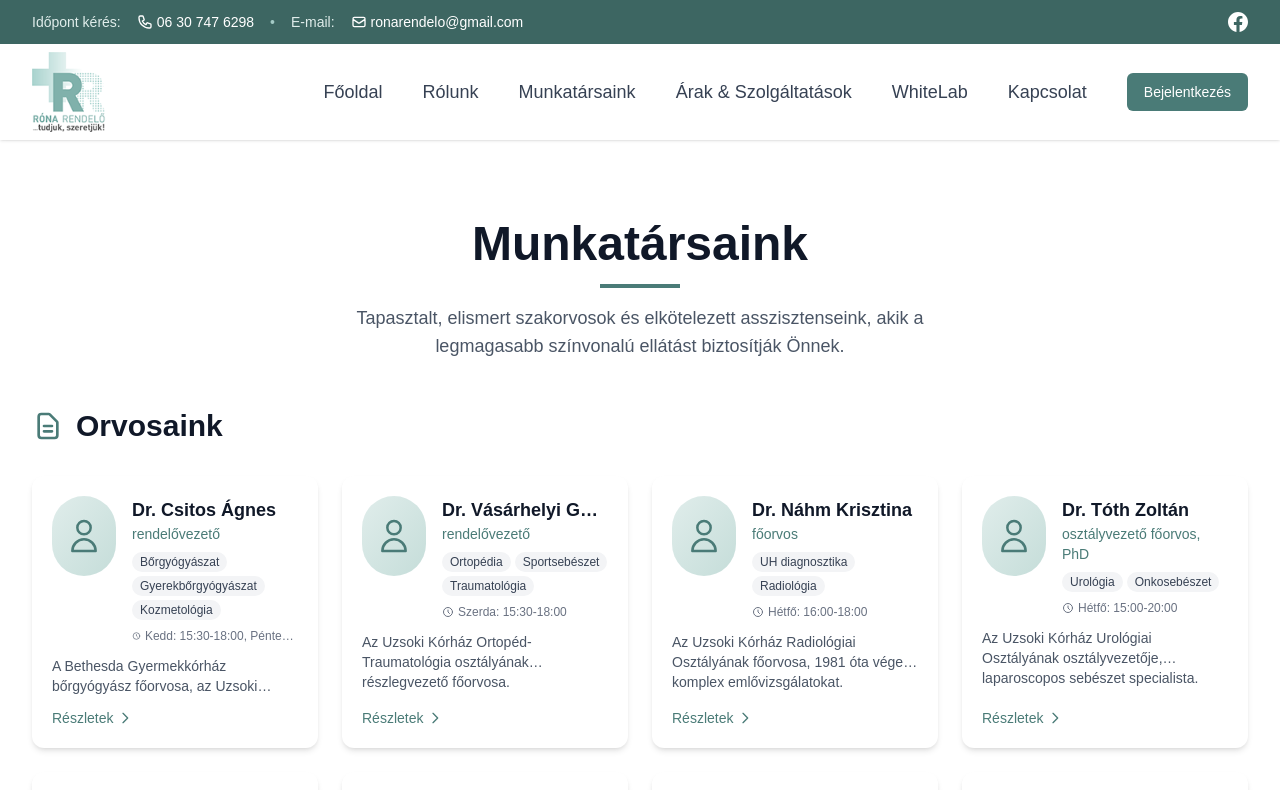
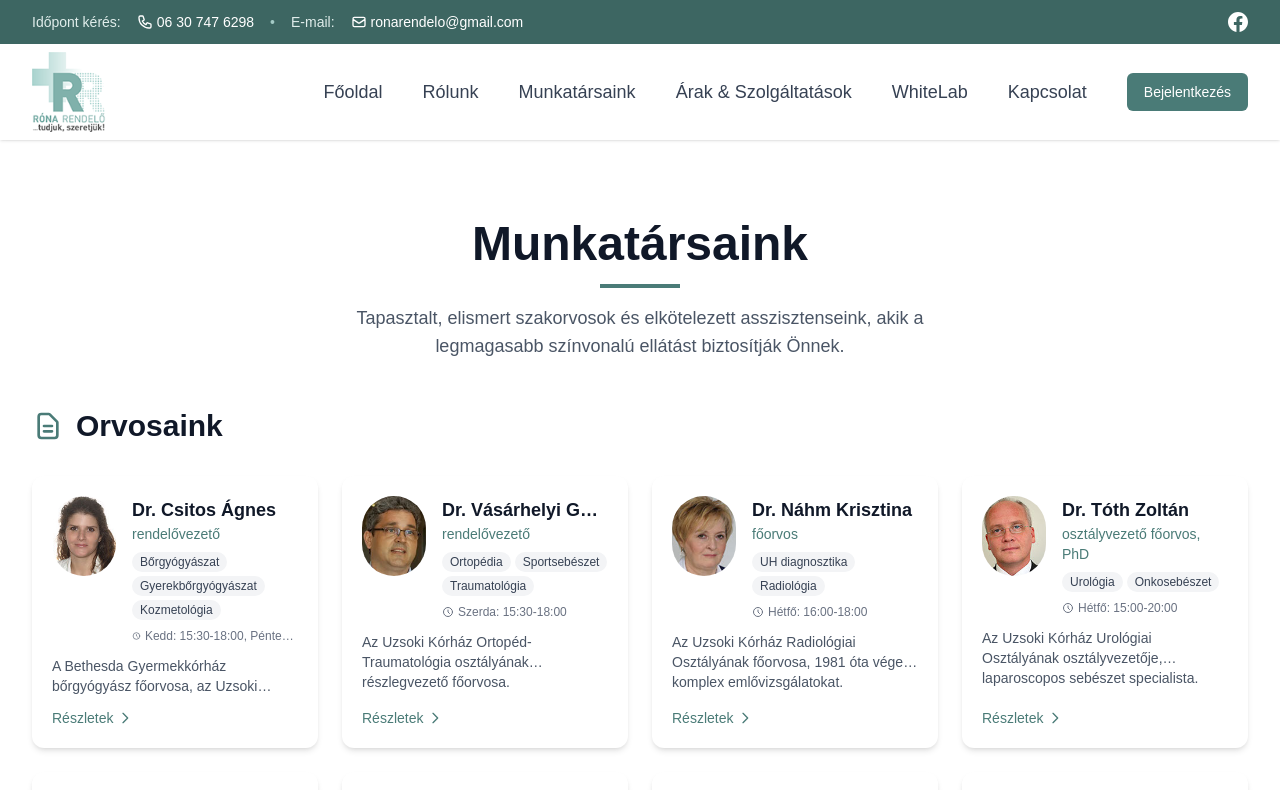
Before and after one commit to krisztajo/rona-appointment, a Next.js app: page /munkatarsaink in a window 1280 px wide. Shown: the top 790 px of the page. Built offline with nearby package versions, Linux system fonts and the light colour scheme.

Commit message:
Fix StaffCard to use DoctorImage component for consistent image display on munkatarsaink page

```diff
--- a/src/components/StaffCard.tsx
+++ b/src/components/StaffCard.tsx
@@ -1,5 +1,6 @@
 import Link from "next/link";
 import { StaffMember } from "@/data/doctors";
+import DoctorImage from "./DoctorImage";
 
 interface StaffCardProps {
   staff: StaffMember;
@@ -15,20 +16,7 @@ export default function StaffCard({ staff, linkPrefix = "/munkatarsaink" }: Staf
       <div className="flex items-start gap-4">
         {/* Photo */}
         <div className="flex-shrink-0">
-          <div className="w-16 h-20 rounded-full bg-gradient-to-br from-rona-100 to-rona-200 flex items-center justify-center overflow-hidden">
-            <svg className="w-10 h-10 text-rona-600" fill="none" stroke="currentColor" viewBox="0 0 24 24">
-              <path strokeLinecap="round" strokeLinejoin="round" strokeWidth={1.5} d="M16 7a4 4 0 11-8 0 4 4 0 018 0zM12 14a7 7 0 00-7 7h14a7 7 0 00-7-7z" />
-            </svg>
-            {/* Uncomment when images are available:
-            <Image
-              src={staff.image}
-              alt={staff.name}
-              width={64}
-              height={80}
-              className="object-cover w-full h-full"
-            />
-            */}
-          </div>
+          <DoctorImage src={staff.image} alt={staff.name} size="small" />
         </div>
 
         {/* Info */}
```
